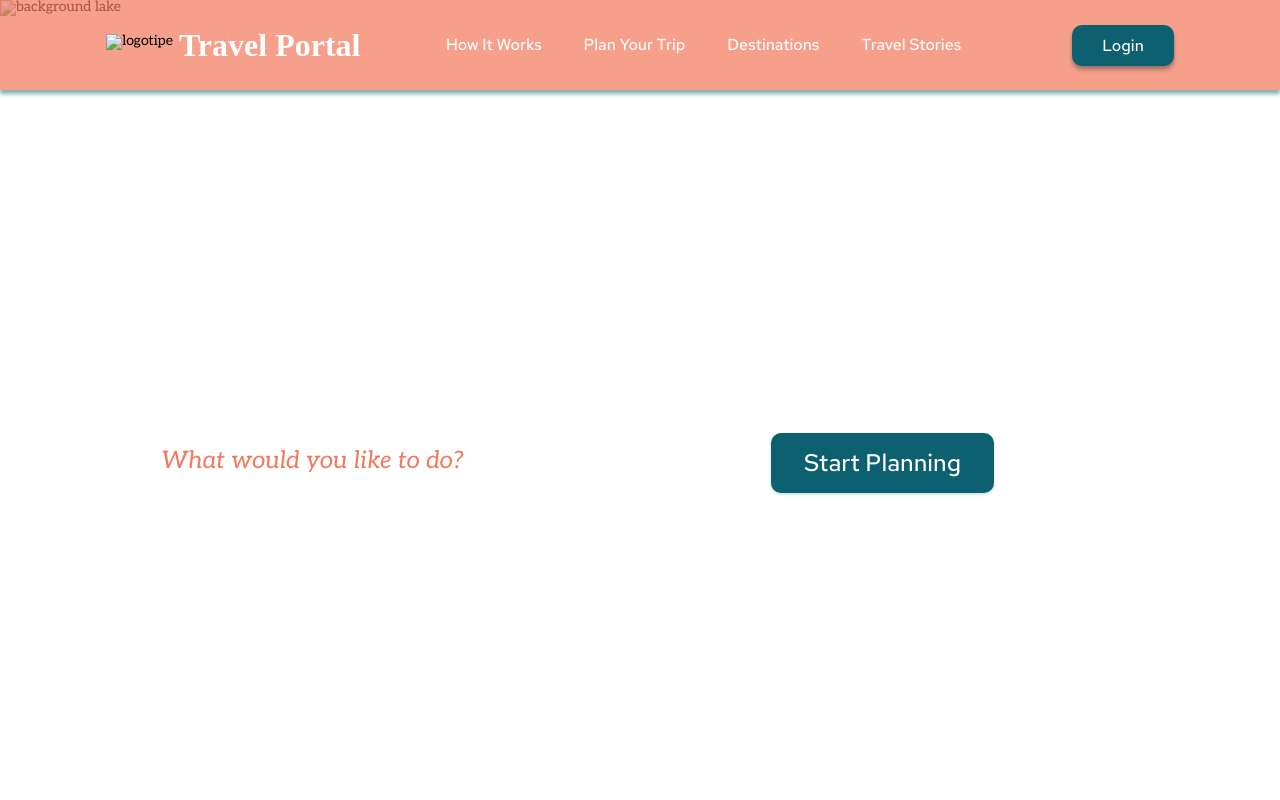
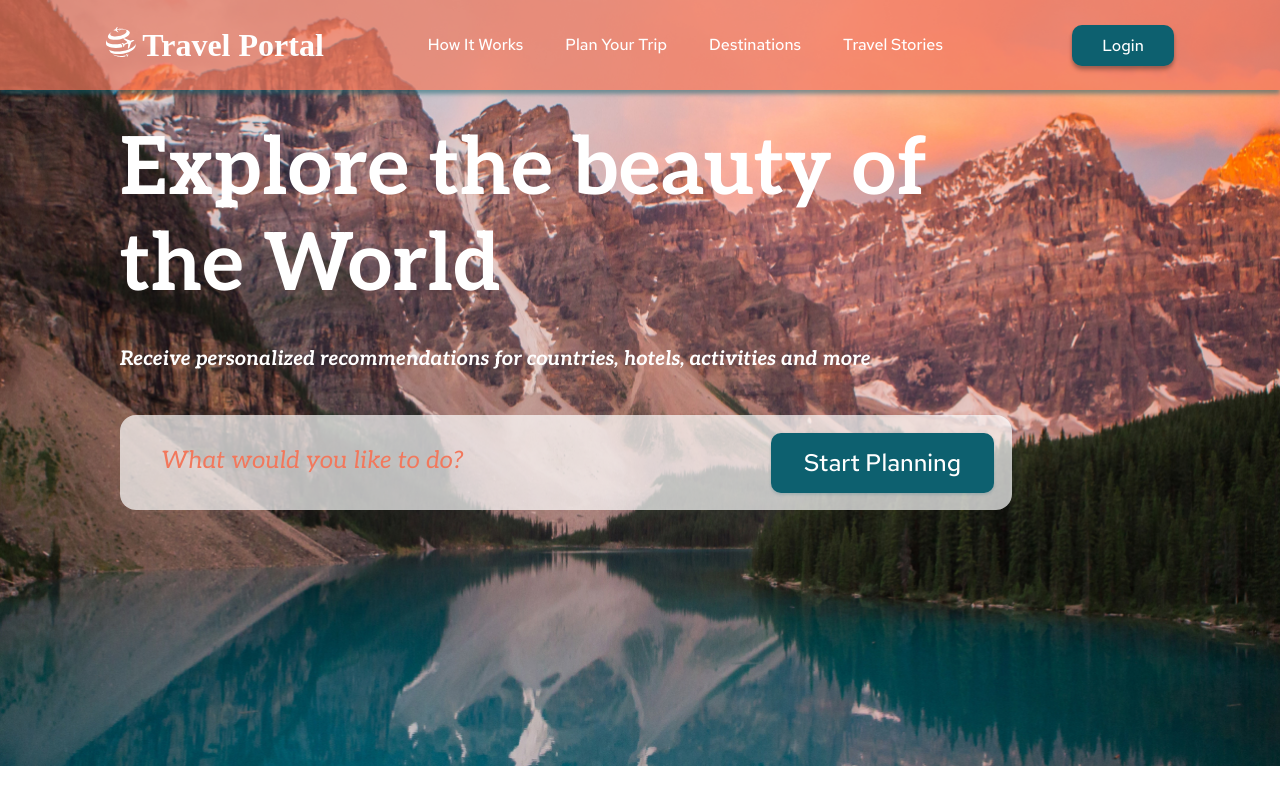
Before and after one commit to evgeniydolgov/travel-project, a plain HTML site: page travel/index.html in a window 1280 px wide. Shown: the top 800 px of the page. Drawn offline with Linux system fonts and the light colour scheme; the site is published under a folder, as on GitHub Pages, so addresses that start at the root find nothing; a web font is replaced by a local one.

Commit message:
fix: fixed picter

```diff
--- a/travel/index.html
+++ b/travel/index.html
@@ -15,7 +15,7 @@
         <header class="header">
             <div class="header__container container">
                 <div class="header__logo">
-                    <div class="header__pickter"><img src="/image/Vector.svg" alt="logotipe"></div>
+                    <div class="header__pickter"><img src="./image/Vector.svg" alt="logotipe"></div>
                     <div class="header__logo-text">Travel Portal</div>
                 </div>
                 <nav class="header__menu">
@@ -47,7 +47,7 @@
                         </div>
                     </div>
                     <div class="planning-block__img ibg">
-                        <img src="/image/seach_img.jpg" alt="background lake">
+                        <img src="./image/seach_img_back.jpg" alt="background lake">
                     </div>
                 </div>
             </section>
```
Also changed, not shown: travel/image/seach_img_back.jpg (renamed from travel/image/seach_img.jpg).
